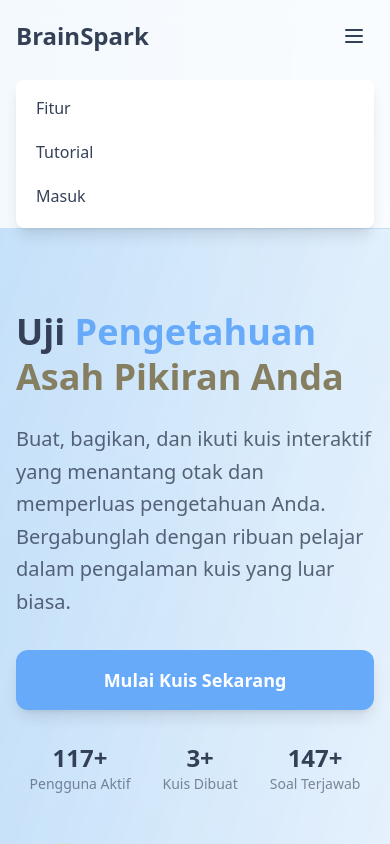
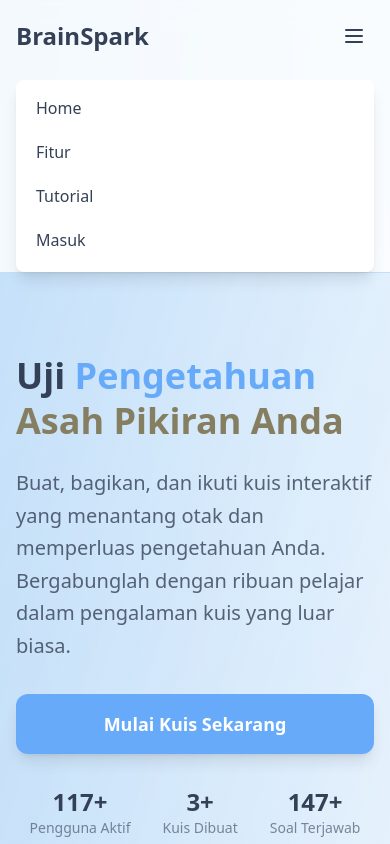
Before and after one commit to IKIII0/BrainSpark, a React (Vite) app in the folder client/: page / in a window 390 px wide. Both pictures are taken after a click on the button 354 px from the left and 36 px from the top of the page. Shown: the top 844 px of the page. Built offline with nearby package versions, Linux system fonts and the light colour scheme.

Commit message:
navbar home di tampilan mobile

```diff
--- a/client/src/components/Navbar.jsx
+++ b/client/src/components/Navbar.jsx
@@ -144,6 +144,12 @@ const Navbar = ({ onNavigate }) => {
           <div className="md:hidden">
             <div className="px-2 pt-2 pb-3 space-y-1 sm:px-3 bg-white rounded-lg mt-2 shadow-lg">
               <button
+                onClick={() => handleNavigation('home')}
+                className="block w-full text-left text-quiz-dark hover:text-quiz-blue px-3 py-2 transition-all duration-300 hover:bg-quiz-light/30"
+              >
+                Home
+              </button>
+              <button
                 onClick={() => handleNavigation('features')}
                 className="block w-full text-left text-quiz-dark hover:text-quiz-blue px-3 py-2 transition-all duration-300 hover:bg-quiz-light/30"
               >
```
